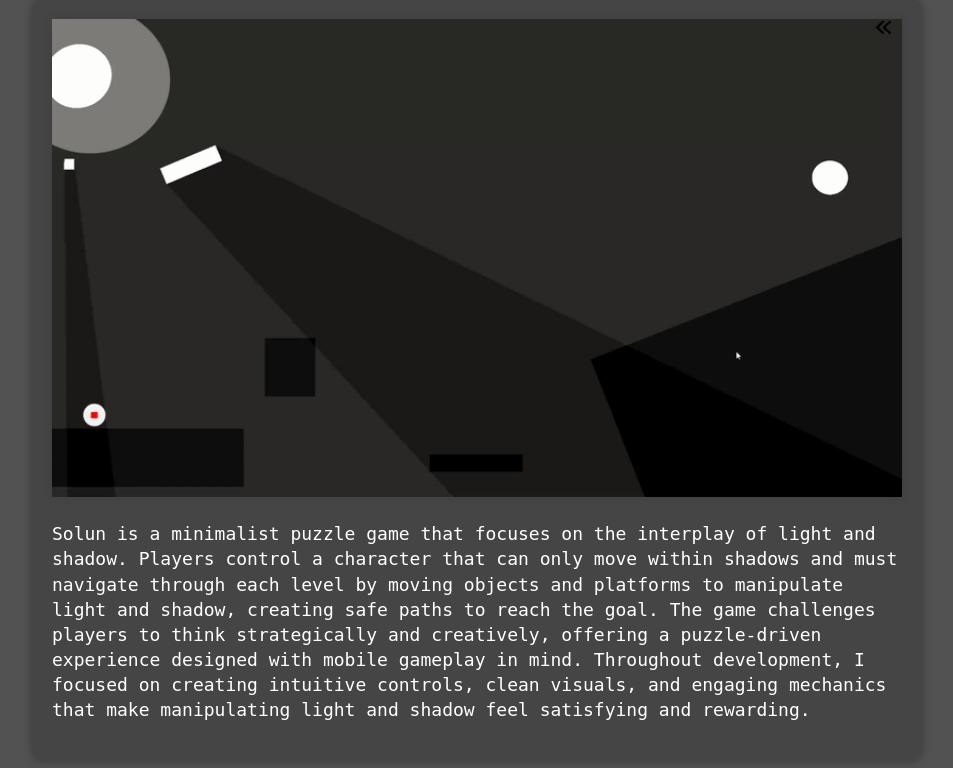
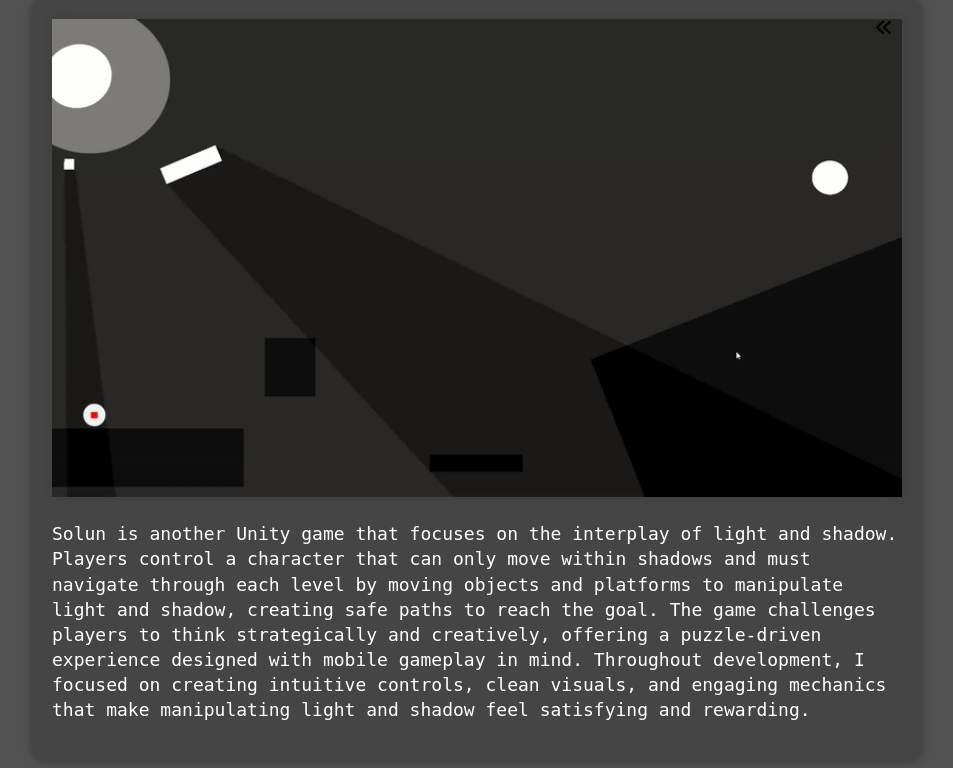
Before and after one commit to domicpm/Portfolio, a Django app: page /projects/ in a window 1280 px wide. Shown: the part 2369-3137 px from the top of the page, without its empty margins (163-1116 px from the left). Run offline with Django 5.2, Linux system fonts and the light colour scheme.

Commit message:
Solun Project text update 2

```diff
--- a/myPortfolio/templates/projects.html
+++ b/myPortfolio/templates/projects.html
@@ -76,7 +76,7 @@
    <!-- Projekt 4: Solun -->
 <div class="introP">
   <img src="{% static 'images/solun.gif' %}" width="850" style="border-radius: 0%;" alt="Solun Demo" />
-<p>Solun is a minimalist puzzle game that focuses on the interplay of light and shadow. Players control a character that can only move within shadows and must navigate through each level by moving objects and platforms to manipulate light and shadow, creating safe paths to reach the goal. The game challenges players to think strategically and creatively, offering a puzzle-driven experience designed with mobile gameplay in mind. Throughout development, I focused on creating intuitive controls, clean visuals, and engaging mechanics that make manipulating light and shadow feel satisfying and rewarding.</p>
+<p>Solun is another Unity game that focuses on the interplay of light and shadow. Players control a character that can only move within shadows and must navigate through each level by moving objects and platforms to manipulate light and shadow, creating safe paths to reach the goal. The game challenges players to think strategically and creatively, offering a puzzle-driven experience designed with mobile gameplay in mind. Throughout development, I focused on creating intuitive controls, clean visuals, and engaging mechanics that make manipulating light and shadow feel satisfying and rewarding.</p>
 </div>
 
 
```
